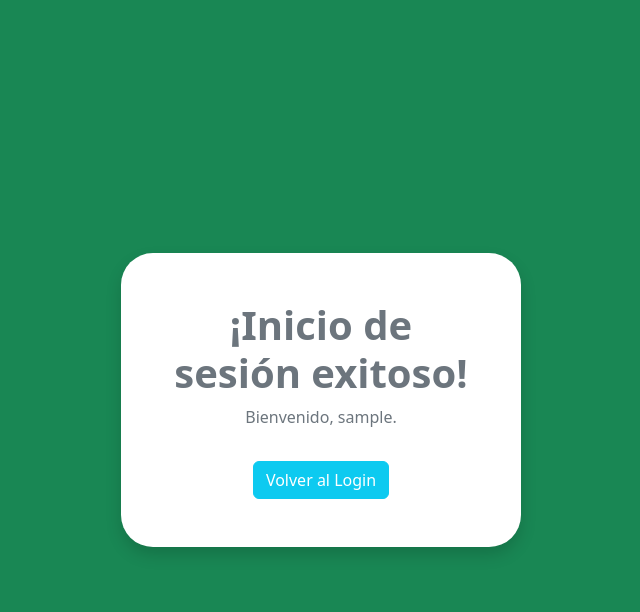
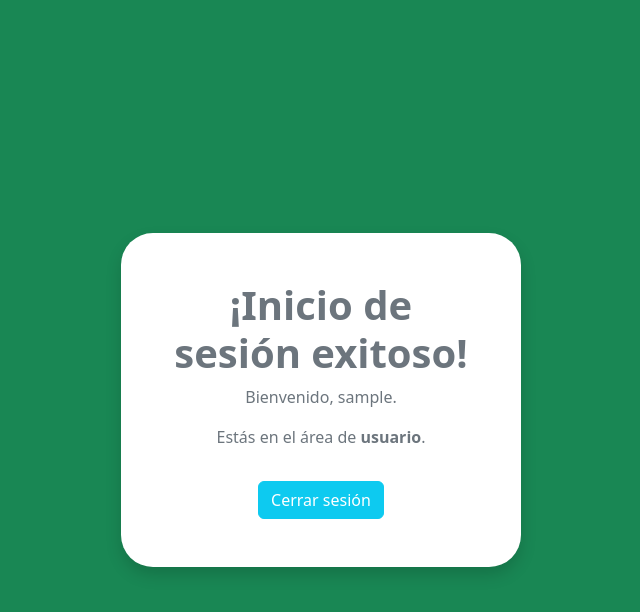
Before and after one commit to dossgreed/doss.github.io, a Flask app: page /login-success in a window 1280 px wide. Shown: the top 612 px of the page, without its empty margins (319-959 px from the left). Run offline with Flask 3, Linux system fonts and the light colour scheme; the visitor is signed in with stand-in values (Sample User, id 1).

Commit message:
Update login_success.html

```diff
--- a/templates/login_success.html
+++ b/templates/login_success.html
@@ -4,16 +4,18 @@
     <meta charset="UTF-8">
     <meta name="viewport" content="width=device-width, initial-scale=1.0">
     <title>Inicio de Sesión Exitoso</title>
-    <link
-      href="https://cdn.jsdelivr.net/npm/bootstrap@5.2.0/dist/css/bootstrap.min.css"
-      rel="stylesheet"
-    />
+    <link href="https://cdn.jsdelivr.net/npm/bootstrap@5.2.0/dist/css/bootstrap.min.css" rel="stylesheet" />
 </head>
 <body class="bg-success d-flex justify-content-center align-items-center vh-100">
     <div class="bg-white p-5 rounded-5 text-secondary shadow text-center" style="width: 25rem">
         <h1 class="fs-1 fw-bold">¡Inicio de sesión exitoso!</h1>
         <p>Bienvenido, {{ username }}.</p>
-        <a href="/login" class="btn btn-info text-white mt-3">Volver al Login</a>
+        {% if is_admin %}
+            <p>Estás en el panel de <strong>administrador</strong>.</p>
+        {% else %}
+            <p>Estás en el área de <strong>usuario</strong>.</p>
+        {% endif %}
+        <a href="/logout" class="btn btn-info text-white mt-3">Cerrar sesión</a>
     </div>
 </body>
 </html>
```
